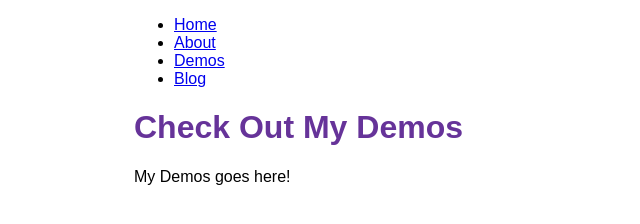
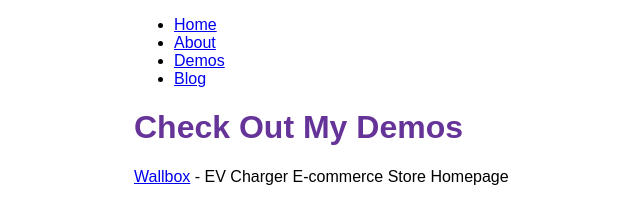
Before and after one commit to zawmai/zaw, a Gatsby site: page /demos in a window 1280 px wide. Shown: the whole page, without its empty margins (122-762 px from the left). Built offline with nearby package versions, Linux system fonts and the light colour scheme; Gatsby itself is replaced by a stand-in of ours.

Commit message:
Updated Demo Page with first project link

```diff
--- a/src/pages/demos.js
+++ b/src/pages/demos.js
@@ -1,10 +1,12 @@
 import * as React from 'react';
-import Layout from '../components/layout'
+import Layout from '../components/layout';
+import navLinkText from '../components/navbar.module.css';
 
 const DemosPage = () => {
   return (
     <Layout pageTitle="Check Out My Demos">
-      <p>My Demos goes here!</p>
+      <p><a href="//demos.zawmai.com/wallbox" targetclassName={navLinkText}>Wallbox</a> - EV Charger E-commerce Store Homepage</p>
+      <p></p>
     </Layout>
   );
 };
```
